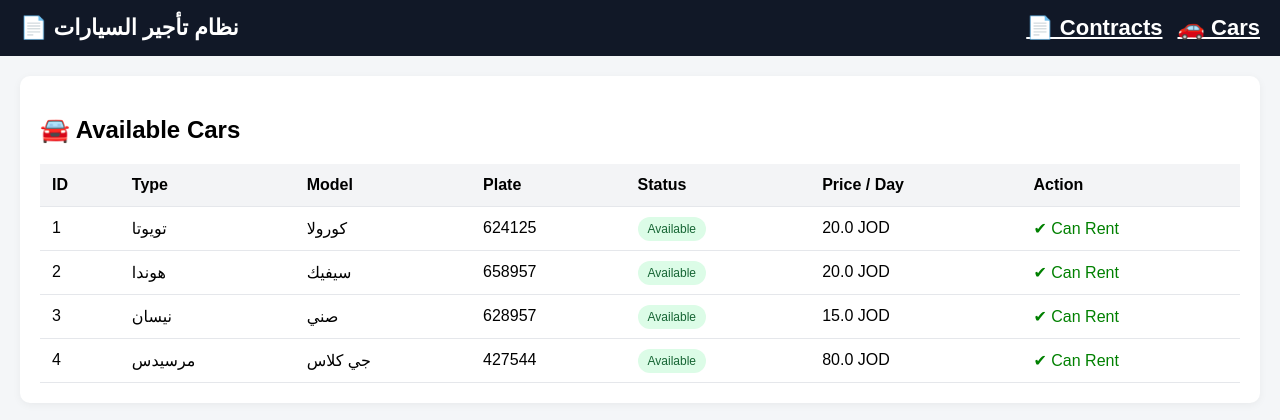
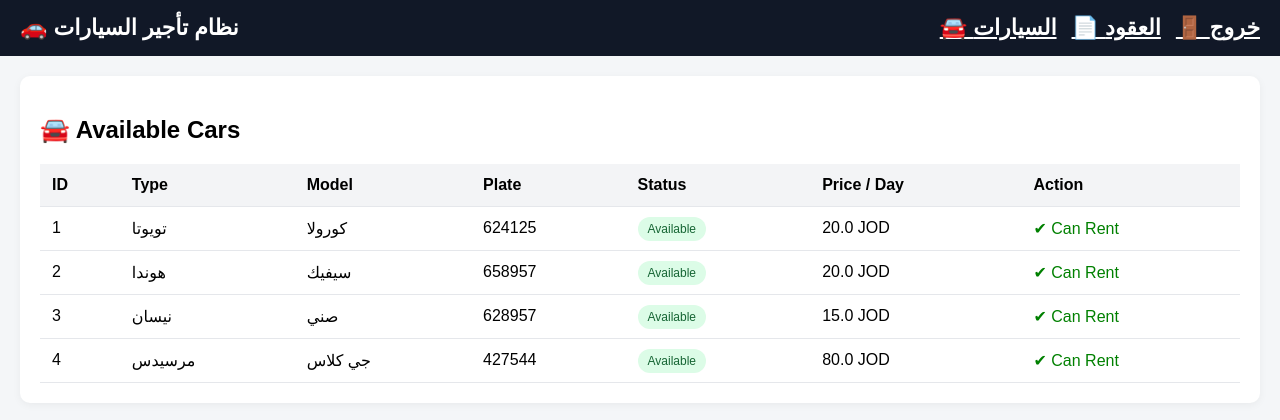
Before and after one commit to bkawash-ops/car-rental, a Flask app: page / in a window 1280 px wide. Shown: the top 420 px of the page. Run offline with Flask 3, Linux system fonts and the light colour scheme; a user stored in the database is signed in; data comes from the database, SQL or seed files in the repository.

Commit message:
Update index.html

```diff
--- a/templates/index.html
+++ b/templates/index.html
@@ -106,19 +106,22 @@
 <body>
 
 <div class="navbar">
-    📄 نظام تأجير السيارات
+    🚗 نظام تأجير السيارات
 
-    <a href="/" style="float:right; color:white; margin-left:15px;">
-        🚗 Cars
+    <a href="/logout" style="float:right; color:white; margin-left:15px;">
+        🚪 خروج
     </a>
 
-    <a href="/contracts" style="float:right; color:white;">
-        📄 Contracts
+    <a href="/contracts" style="float:right; color:white; margin-left:15px;">
+        📄 العقود
+    </a>
+
+    <a href="/" style="float:right; color:white;">
+        🚘 السيارات
     </a>
 </div>
 
 <div class="container">
-
 
 
 <!-- CARS LIST (Seller View) -->
```
